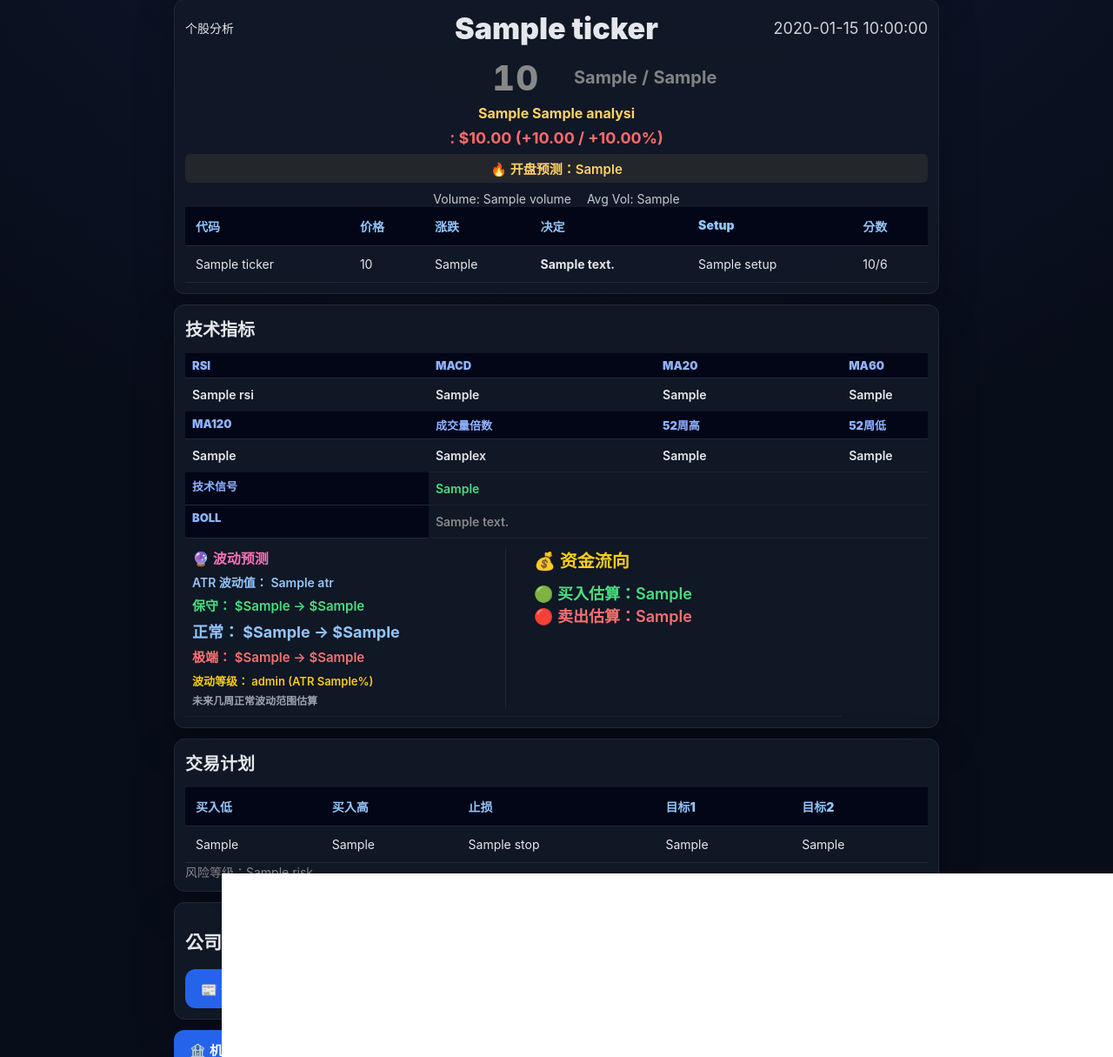
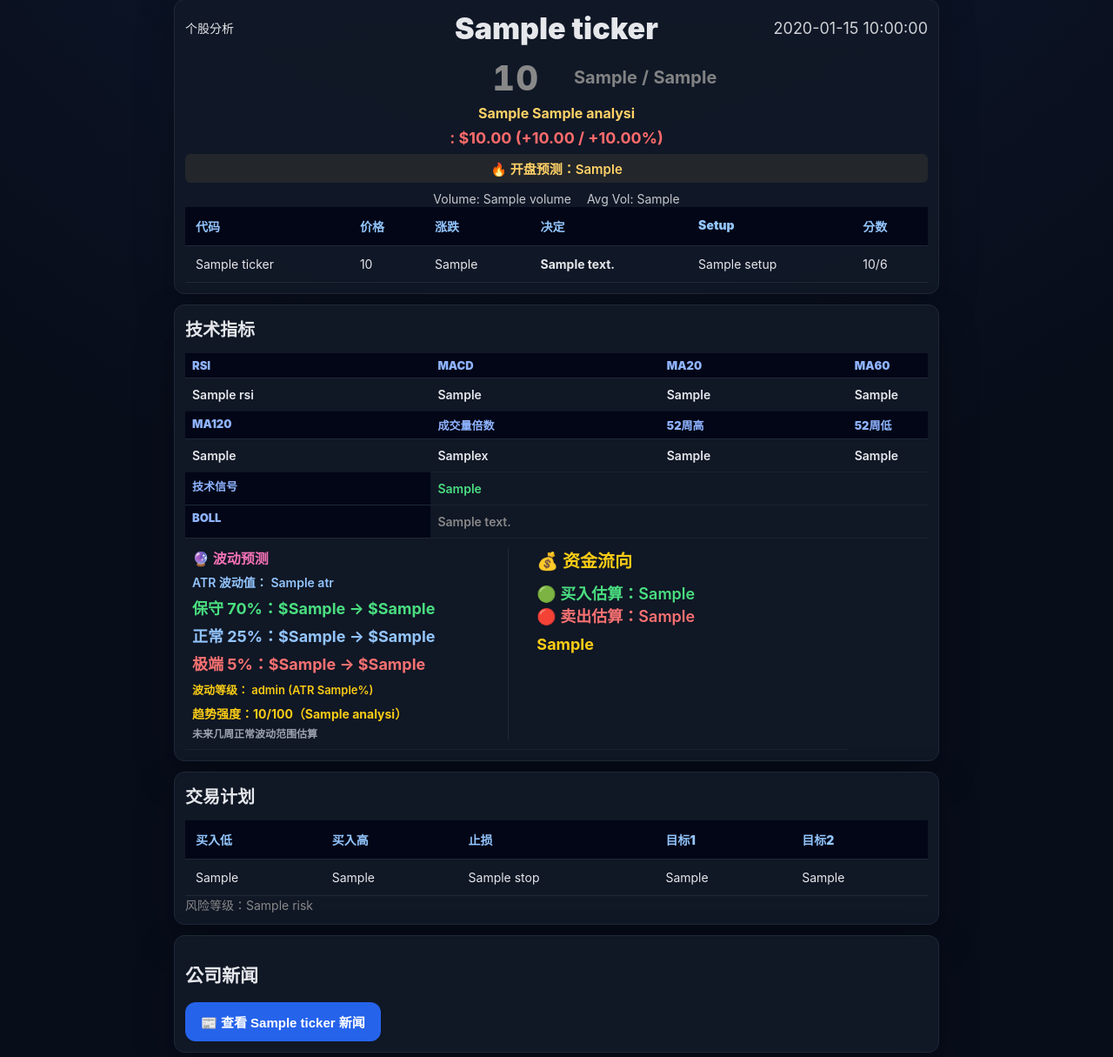
Before and after one commit to tonylinsf/stock-bot, a Flask app: template templates/index.html in a window 1280 px wide. Shown: the part 521-1736 px from the top of the page at 87% size. Run offline with Flask 3, Linux system fonts and the light colour scheme; the template is opened without the code that fills it: most values are stand-ins (such as "Sample title", 1, 10 or a date in 2020).

Commit message:
update feature

```diff
--- a/app.py
+++ b/app.py
@@ -866,6 +866,59 @@ def analyze_ticker(ticker):
 
     future_low = round(price - atr * 5 / trend_factor, 2)
     future_high = round(price + atr * 5 * trend_factor, 2)
+
+    # ===== 趋势强度评分 =====
+    trend_score = 50
+
+    if close > ma20:
+        trend_score += 10
+    else:
+        trend_score -= 10
+
+    if close > ma60:
+        trend_score += 10
+    else:
+        trend_score -= 10
+
+    if rsi >= 60:
+        trend_score += 10
+    elif rsi < 40:
+        trend_score -= 10
+
+    if macd_hist > 0:
+        trend_score += 10
+    else:
+        trend_score -= 5
+
+    if vol20 and vol > vol20:
+        trend_score += 5
+
+    trend_score = max(0, min(100, trend_score))
+
+    if trend_score >= 75:
+        trend_label = "强势"
+    elif trend_score >= 55:
+        trend_label = "偏强"
+    elif trend_score >= 40:
+        trend_label = "中性"
+    else:
+        trend_label = "偏弱"
+
+    # ===== 主力状态 =====
+    if trend_score >= 70 and close > ma20 and vol > vol20:
+        main_force = "🟢 主力吸筹"
+
+    elif trend_score >= 55 and close > ma20:
+        main_force = "🟡 温和流入"
+
+    elif trend_score < 40 and close < ma20:
+       main_force = "🔴 主力流出"
+
+    elif atr_pct >= 5:
+        main_force = "⚠️ 高波动洗盘"
+
+    else:
+        main_force = "⚪ 观望"
 
     score = 0
     notes = []
@@ -1044,6 +1097,9 @@ def analyze_ticker(ticker):
         "volatility_level": volatility_level,
         "atr_pct": atr_pct,
         "atr": atr,
+        "trend_score": trend_score,
+        "trend_label": trend_label,
+        "main_force": main_force,
         "macd_hist": round(macd_hist, 4),
         "buy_flow": money_flow["buy_flow"],
         "sell_flow": money_flow["sell_flow"],
--- a/templates/index.html
+++ b/templates/index.html
@@ -733,38 +733,16 @@
                         {{ analysis.atr }}
                     </div>
 
-                    <div style="
-                        color:#4ade80;
-                        font-size:15px;
-                        margin-top:6px;
-                    ">
-                        保守：
-                        ${{ analysis.safe_low }}
-                        →
-                        ${{ analysis.safe_high }}
+                    <div style="color:#4ade80;font-size:18px;font-weight:700;margin-top:6px;">
+                        保守 70%：${{ analysis.safe_low }} → ${{ analysis.safe_high }}
                     </div>
 
-                    <div style="
-                        color:#93c5fd;
-                        font-size:18px;
-                        font-weight:700;
-                        margin-top:6px;
-                    ">
-                        正常：
-                        ${{ analysis.future_low }}
-                        →
-                        ${{ analysis.future_high }}
+                    <div style="color:#93c5fd;font-size:18px;font-weight:700;margin-top:6px;">
+                        正常 25%：${{ analysis.future_low }} → ${{ analysis.future_high }}
                     </div>
 
-                    <div style="
-                        color:#f87171;
-                        font-size:15px;
-                        margin-top:6px;
-                    ">
-                        极端：
-                        ${{ analysis.extreme_low }}
-                        →
-                        ${{ analysis.extreme_high }}
+                    <div style="color:#f87171;font-size:18px;font-weight:700;margin-top:6px;">
+                        极端 5%：${{ analysis.extreme_low }} → ${{ analysis.extreme_high }}
                     </div>
 
                     <div style="
@@ -775,6 +753,10 @@
                         波动等级：
                         {{ analysis.volatility_level }}
                         (ATR {{ analysis.atr_pct }}%)
+                    </div>
+
+                    <div style="color:#facc15;margin-top:8px;font-size:14px;font-weight:700;">
+                        趋势强度：{{ analysis.trend_score }}/100（{{ analysis.trend_label }}）
                     </div>
 
                     <div style="
@@ -809,6 +791,15 @@
 
                     <div style="color:#f87171;font-size:18px;">
                         🔴 卖出估算：{{ analysis.sell_flow }}
+                    </div>
+
+                    <div style="
+                        margin-top:10px;
+                        color:#facc15;
+                        font-size:18px;
+                        font-weight:700;
+                    ">
+                        {{ analysis.main_force }}
                     </div>
                 </div>
             </div>
```
